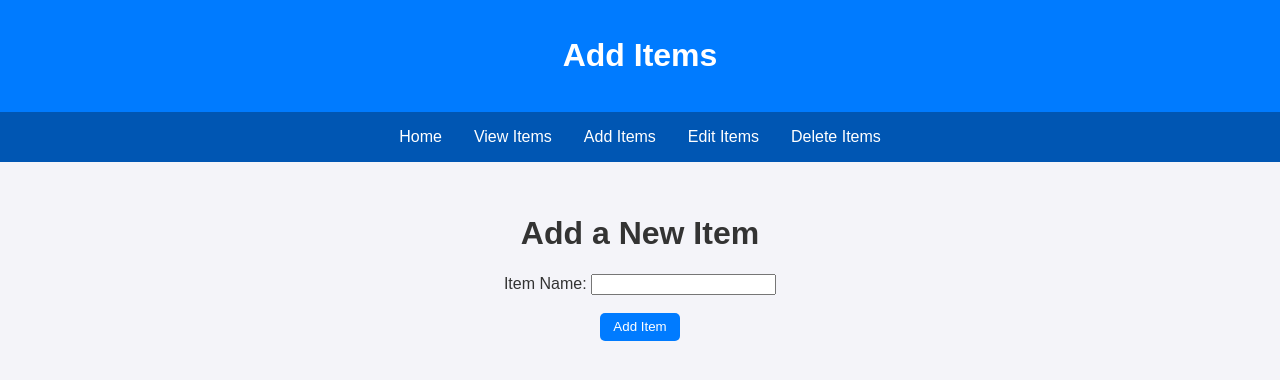
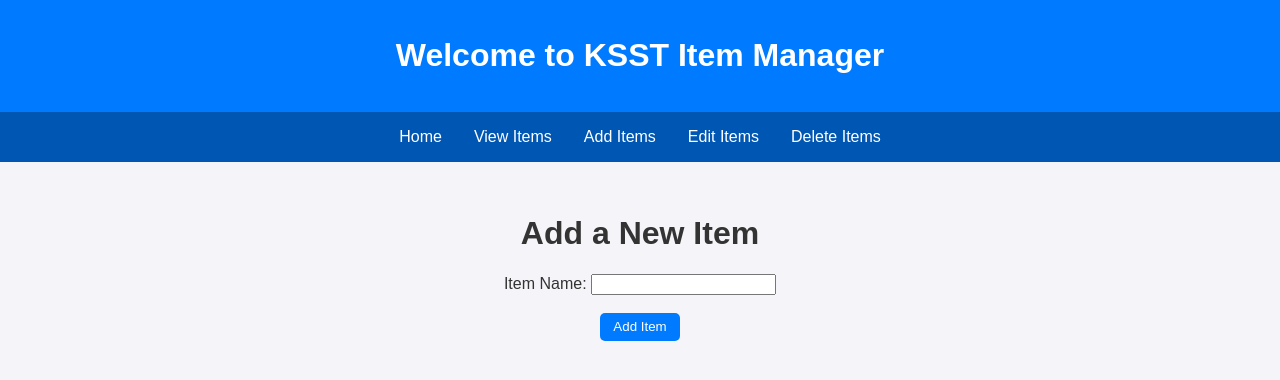
Before and after one commit to sylvesterkho1113/AWS, a PHP site: page /add.php in a window 1280 px wide. Shown: the top 380 px of the page. Run offline with PHP 8.4, Linux system fonts and the light colour scheme; data that the repository does not hold is empty.

Commit message:
Update add.php

```diff
--- a/add.php
+++ b/add.php
@@ -14,7 +14,7 @@ if ($_SERVER['REQUEST_METHOD'] == 'POST') {
 </head>
 <body>
 <header>
-    <h1>Add Items</h1>
+    <h1>Welcome to KSST Item Manager</h1>
 </header>
 <nav>
     <a href="index.html">Home</a>
```
